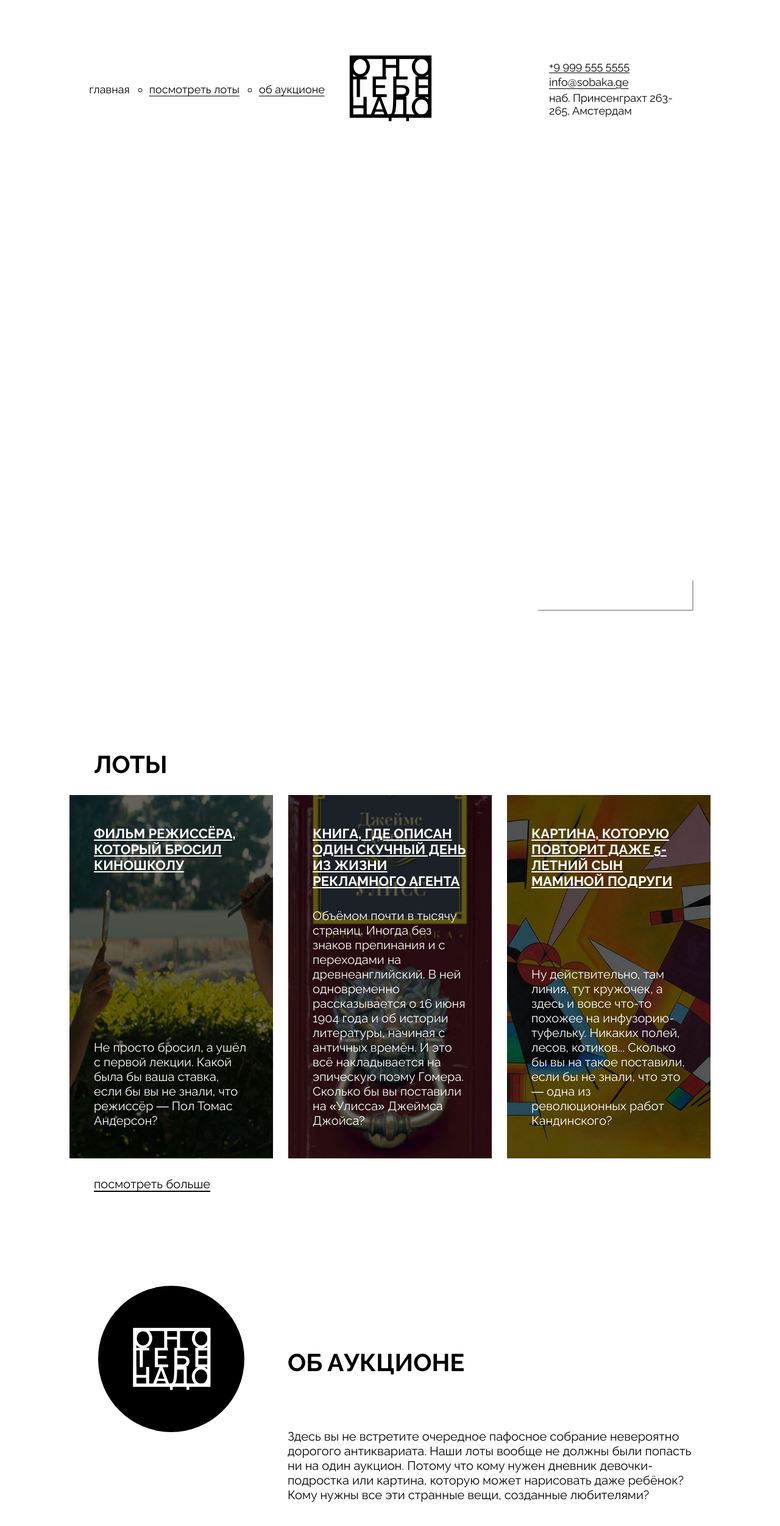
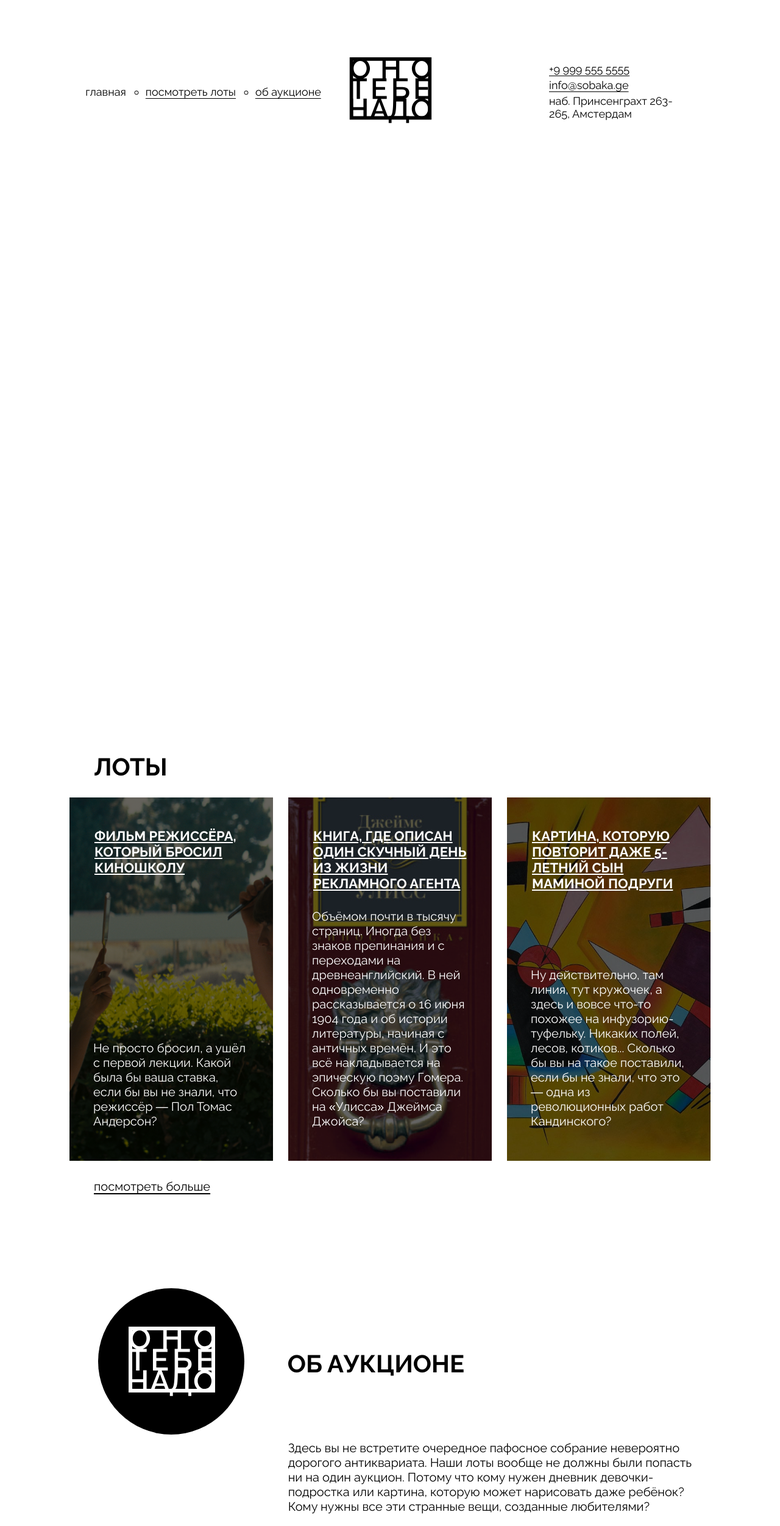
Before and after one commit to Laurovsky/ono-tebe-nado-fd, a plain HTML site: page index.html in a window 1280 px wide. Shown: the top 2503 px of the page at 61% size. Drawn offline with Linux system fonts and the light colour scheme.

Commit message:
final version fix

```diff
--- a/index.html
+++ b/index.html
@@ -13,8 +13,10 @@
     <header class="header">
       <nav class="header__menu">
         <ul class="header__menu-list">
-          <li class="header__menu-list-item_active">
-            <a class="header__menu-link_active" href="#">Главная</a>
+          <li class="header__menu-list-item header__menu-list-item_active">
+            <a class="header__menu-link header__menu-link_active" href="#"
+              >Главная</a
+            >
           </li>
           <li class="header__menu-list-item">
             <a class="header__menu-link" href="#">Посмотреть лоты</a>
@@ -28,27 +30,17 @@
         <img src="images/logo-black.svg" alt="Логотип" />
       </a>
       <address class="header__contacts">
-        <ul class="header__contacts-list">
-          <li class="header__contacts-list-item">
-            <a class="tel" href="tel:+99995555555">+9 999 555 5555</a>
-          </li>
-          <li class="header__contacts-list-item">
-            <a class="mail" href="mailto:info@sobaka.ge">info@sobaka.ge</a>
-          </li>
-          <li class="header__contacts-list_active">
-            <a class="address" href="#"
-              >наб. Принсенграхт 263- 265, Амстердам</a
-            >
-          </li>
-        </ul>
+        <a class="contact-link" href="tel:+99995555555">+9 999 555 5555</a>
+        <a class="contact-link" href="mailto:info@sobaka.ge">info@sobaka.ge</a>
+        <p class="address">наб. Принсенграхт 263- 265, Амстердам</p>
       </address>
     </header>
     <main class="main">
       <section class="main__cover">
         <h1 class="main__title">
-          <span class="main__title-item__one">оно</span>
-          <span class="main__title-item__second">тебе</span>
-          <span class="main__title-item__third">надо</span>
+          <span class="main__title-aligned-text_left">оно</span>
+          <span class="main__title-aligned-text_center">тебе</span>
+          <span class="main__title-aligned-text_right">надо</span>
         </h1>
         <div class="main__description">
           <p class="main__description-subline">
@@ -60,78 +52,54 @@
         </div>
       </section>
       <section class="main__lots">
-        <h1 class="lots__title">
-          <span>лоты</span>
-        </h1>
+        <h2 class="lots__title">лоты</h2>
         <ul class="lots__cards-list">
-          <li class="lots__cards-list-item">
-            <a href="#">
-              <article class="card">
+          <li class="lots__card-list-item">
+            <a class="card-link" href="#">
+              <article class="card card_type_film">
                 <div class="overlay"></div>
-                <img
-                  class="lots_cards-img-01"
-                  src="images/card-lot-01.jpg"
-                  alt="Лот № 1"
-                />
-                <div class="lots__cards-text-wrapper">
-                  <h1 class="lots__cards-title">
+                <h3 class="card__title">
                   Фильм режиссёра, который бросил киношколу
-                  </h1>
-                  <p class="lots__cards-description">
+                </h3>
+                <p class="card__text">
                   Не просто бросил, а ушёл с первой лекции. Какой была бы ваша
                   ставка, если бы вы не знали, что режиссёр — Пол Томас
                   Андерсон?
                 </p>
-                </div>
               </article>
             </a>
           </li>
-          <li class="lots__cards-list-item">
-            <a href="#">
-              <article class="card">
+          <li class="lots__card-list-item">
+            <a class="card-link" href="#">
+              <article class="card card_type_book">
                 <div class="overlay"></div>
-                <img
-                  class="lots_cards-img-02"
-                  src="images/card-lot-02.jpg"
-                  alt="Лот № 2"
-                />
-                <div class="lots__cards-text-wrapper">
-                  <h1 class="lots__cards-title">
-                    Книга, где описан один скучный день из жизни рекламного
-                    агента
-                  </h1>
-                  <p class="lots__cards-description">
-                    Объёмом почти в тысячу страниц. Иногда без знаков препинания
-                    и с переходами на древнеанглийский. В ней одновременно
+                <h3 class="card__title">
+                  Книга, где описан один скучный день из жизни рекламного агента
+                </h3>
+                <p class="card__text">
+                  Объёмом почти в тысячу страниц. Иногда без знаков препинания и
+                  с переходами на древнеанглийский. В ней одновременно
                   рассказывается о 16 июня 1904 года и об истории литературы,
                   начиная с античных времён. И это всё накладывается на
                   эпическую поэму Гомера. Сколько бы вы поставили на «Улисса»
                   Джеймса Джойса?
                 </p>
-                </div>
               </article>
             </a>
           </li>
-          <li class="lots__cards-list-item">
-            <a href="#">
-              <article class="card">
+          <li class="lots__card-list-item">
+            <a class="card-link" href="#">
+              <article class="card card_type_picture">
                 <div class="overlay"></div>
-                <img
-                  class="lots_cards-img-03"
-                  src="images/card-lot-03.jpg"
-                  alt="Лот № 3"
-                />
-                <div class="lots__cards-text-wrapper">
-                  <h1 class="lots__cards-title">
+                <h3 class="card__title">
                   Картина, которую повторит даже 5-летний сын маминой подруги
-                  </h1>
-                  <p class="lots__cards-description">
+                </h3>
+                <p class="card__text">
                   Ну действительно, там линия, тут кружочек, а здесь и вовсе
                   что-то похожее на инфузорию-туфельку. Никаких полей, лесов,
-                    котиков... Сколько бы вы на такое поставили, если бы не
-                    знали, что это — одна из революционных работ Кандинского?
+                  котиков... Сколько бы вы на такое поставили, если бы не знали,
+                  что это — одна из революционных работ Кандинского?
                 </p>
-                </div>
               </article>
             </a>
           </li>
@@ -141,16 +109,17 @@
       <section class="about">
         <div class="about__logo">
           <a class="about__logo-image">
-            <div class="logo-overlay"></div>
+            <div class="logo-overlay">
               <img
                 class="logo-image"
                 src="images/logo-white.svg"
                 alt="Белый логотип аукциона"
               />
+            </div>
           </a>
         </div>
-        <div class="about__column">
-          <h1 class="about__title">Об аукционе</h1>
+        <h2 class="about__title">Об аукционе</h2>
+        <div class="about__text-wrapper">
           <p class="about__text">
             Здесь вы не встретите очередное пафосное собрание невероятно
             дорогого антиквариата. Наши лоты вообще не должны были попасть ни на
@@ -171,14 +140,17 @@
     </main>
     <footer class="footer">
       <address class="footer__contacts">
-        <a class="tel" href="tel:+99995555555">+9 999 555 5555</a>
-        <a class="mail" href="mailto:info@sobaka.ge">info@sobaka.ge</a>
-        <a class="address" href="#">наб. Принсенграхт 263- 265, Амстердам</a>
+        <a class="contact-link" href="tel:+99995555555">+9 999 555 5555</a>
+        <a class="contact-link" href="mailto:info@sobaka.ge">info@sobaka.ge</a>
+        <p class="address">наб. Принсенграхт 263- 265, Амстердам</p>
       </address>
+
       <nav class="footer__menu">
         <ul class="footer__menu-list">
           <li class="footer__menu-list-item">
-            <a class="footer__menu-link_active" href="#">Главная</a>
+            <a class="footer__menu-link footer__menu-link_active" href="#"
+              >Главная</a
+            >
           </li>
           <li class="footer__menu-list-item">
             <a class="footer__menu-link" href="#">Посмотреть лоты</a>
@@ -191,23 +163,29 @@
       <ul class="footer__social-list">
         <li class="footer__social-list-item">
           <a class="footer__social-link" href="#">
-            <span class="footer__social-icon"
-              ><img src="images/yt.svg" alt="Ютуб лого"
-            /></span>
+            <img
+              class="footer__social-icon"
+              src="images/yt.svg"
+              alt="Ютуб лого"
+            />
           </a>
         </li>
         <li class="footer__social-list-item">
           <a class="footer__social-link" href="#">
-            <span class="footer__social-icon"
-              ><img src="images/vk.svg" alt="ВК лого"
-            /></span>
+            <img
+              class="footer__social-icon"
+              src="images/vk.svg"
+              alt="ВК лого"
+            />
           </a>
         </li>
         <li class="footer__social-list-item">
           <a class="footer__social-link" href="#">
-            <span class="footer__social-icon"
-              ><img src="images/pinterest.svg" alt="Пинтерест лого"
-            /></span>
+            <img
+              class="footer__social-icon"
+              src="images/pinterest.svg"
+              alt="Пинтерест лого"
+            />
           </a>
         </li>
       </ul>
--- a/styles/style.css
+++ b/styles/style.css
@@ -1,8 +1,3 @@
-body {
-  max-width: 1100px;
-  font-family: "Raleway", sans-serif;
-}
-
 .header {
   display: grid;
   grid-template-columns: 1fr min-content 1fr;
@@ -10,8 +5,7 @@ body {
   align-items: center;
   align-self: center;
   width: 1100px;
-  height: 293px;
-  margin: auto;
+  margin: 92px auto 89px auto;
   font-size: 18px;
 }
 
@@ -20,7 +14,7 @@ body {
   justify-content: center;
   align-items: center;
   width: 100%;
-  padding-left: 29px;
+  padding-left: 17px;
 }
 
 .header__menu-list {
@@ -32,18 +26,13 @@ body {
 }
 
 .header__menu-list a,
-.header__contacts-list a {
+.contact-link {
   color: #000;
   text-underline-offset: 4px;
 }
 
-.header__menu-list-item_active,
-.header__contacts ul {
-  list-style-type: none;
-}
-
 .header__menu-list-item_active a,
-.header__contacts-list_active a {
+.card-link {
   text-decoration-line: none;
 }
 
@@ -52,19 +41,22 @@ body {
   list-style-type: circle;
 }
 
+.header__menu-list-item_active {
+  list-style-type: none;
+}
+
 .header__logo img {
   width: 140px;
   height: 112px;
 }
 
-.header__contacts-list {
+.header__contacts {
   display: flex;
   flex-direction: column;
   justify-content: right;
   align-items: flex-start;
   gap: 5px;
-  width: 240px;
-  height: 98px;
+  max-width: 240px;
   margin-left: 191px;
   font-style: normal;
 }
@@ -75,7 +67,7 @@ body {
   justify-content: space-between;
   align-items: center;
   width: 1100px;
-  height: 757px;
+  min-height: 757px;
   margin: auto;
   /* оставьте пж этот метод, он тоже рабочий, я overlay через cover реализовал ниже */
   background: linear-gradient(rgba(0, 0, 0, 0.6)),
@@ -88,7 +80,6 @@ body {
   grid-template-rows: auto auto;
   row-gap: 17px;
   width: 1000px;
-  height: 385px;
   padding-top: 165px;
   color: white;
   font-size: 100px;
@@ -96,12 +87,12 @@ body {
   text-transform: uppercase;
 }
 
-.main__title-item__second {
+.main__title-aligned-text_center {
   grid-area: 2/2;
   padding-left: 23px;
 }
 
-.main__title-item__third {
+.main__title-aligned-text_right {
   grid-column: 1/4;
   justify-self: end;
   margin-right: -20px;
@@ -112,7 +103,7 @@ body {
   grid-template-columns: 1fr 256px;
   justify-content: end;
   gap: 94px;
-  margin-bottom: 48px;
+  margin-bottom: 52px;
 }
 
 .main__description-subline {
@@ -126,11 +117,11 @@ body {
 .main__subline-button {
   justify-self: center;
   align-self: center;
-  width: 256px;
-  height: 51px;
-  border-color: white;
-  border-radius: 1px;
+  min-width: 256px;
+  min-height: 51px;
+  border: 1px solid #ffffff;
   box-shadow: none;
+  outline: none;
   background-color: transparent;
 }
 
@@ -140,13 +131,12 @@ body {
   text-transform: uppercase;
 }
 
-.main__subline-button:hover,
-.lots__cards-list-item:hover {
+.main__subline-button:hover {
   background-color: rgba(0, 0, 0, 0.6);
   cursor: pointer;
 }
 
-.lots__title span {
+.lots__title {
   display: flex;
   margin-left: 40px;
   font-size: 40px;
@@ -172,8 +162,10 @@ body {
 
 .card {
   position: relative;
+  display: grid;
+  align-content: space-between;
   width: 334px;
-  height: 596px;
+  min-height: 596px;
 }
 
 .overlay {
@@ -184,14 +176,16 @@ body {
   background-color: rgba(0, 0, 0, 0.6);
 }
 
-.lots_cards-img-01,
-.lots_cards-img-02,
-.lots_cards-img-03 {
-  position: absolute;
-  z-index: -1;
-  width: 100%;
-  height: 100%;
-  object-fit: cover;
+.card_type_film {
+  background: url(../images/card-lot-01.jpg) center/cover;
+}
+
+.card_type_book {
+  background: url(../images/card-lot-02.jpg) center/cover;
+}
+
+.card_type_picture {
+  background: url(../images/card-lot-03.jpg) center/cover;
 }
 
 .main__lots-more {
@@ -202,85 +196,76 @@ body {
   text-underline-offset: 4px;
 }
 
-.lots__cards-title {
-  width: 254px;
-  margin-top: 50px;
+.card__title {
+  position: relative;
+  z-index: 2;
+  max-width: 254px;
+  margin-left: 41px;
+  padding-top: 50px;
+  padding-bottom: 10px;
   color: white;
   font-size: 22px;
   text-decoration: underline;
   text-transform: uppercase;
 }
 
-.lots__cards-description {
-  width: 254px;
-  padding-bottom: 50px;
+.card__text {
+  position: relative;
+  z-index: 2;
+  max-width: 254px;
+  margin-bottom: 53px;
+  margin-left: 39px;
   color: white;
   font-size: 20px;
 }
 
-.lots__cards-list-item a {
-  text-decoration: none;
-}
-
-.lots__cards-text-wrapper {
-  position: relative;
-  z-index: 2;
-  display: flex;
-  flex-direction: column;
-  justify-content: space-between;
-  align-items: center;
-  height: 100%;
-}
-
 .about {
-  display: flex;
+  display: grid;
+  grid-template-columns: 1fr 2fr;
+  grid-auto-rows: auto;
   width: 1052px;
-  height: 595px;
-  margin: 120px auto 180px auto;
+  margin: 120px auto 174px auto;
 }
 
 .about__logo {
+  grid-column: 1;
+  grid-row: 1 / span 3;
   margin-top: 35px;
   margin-left: 47px;
 }
 
-.about__logo-image {
-  position: relative;
+.logo-overlay {
   display: flex;
   justify-content: center;
   align-items: center;
   width: 240px;
   height: 240px;
-}
-
-.logo-overlay {
-  position: absolute;
-  z-index: 1;
-  width: 100%;
-  height: 100%;
   border-radius: 50%;
   background-color: #000;
 }
 
 .logo-image {
-  position: relative;
-  z-index: 2;
-  width: 136px;
-  height: 102px;
-}
-.about__column {
-  display: grid;
-  grid-template-rows: 100px 1fr 1fr;
-  align-items: end;
-  margin: 84px 24px 0 71px;
+  width: 148px;
+  height: 1114px;
 }
 
 .about__title {
+  margin-top: 135px;
+  margin-bottom: 103px;
+  margin-left: 7px;
   font-size: 40px;
   text-transform: uppercase;
 }
 
+.about__text-wrapper {
+  display: grid;
+  gap: 15px;
+}
+
 .about__text {
+  margin-left: 8px;
+  padding-right: 10px;
+  padding-bottom: 11px;
   font-size: 20px;
 }
 
@@ -288,9 +273,21 @@ body {
   display: grid;
   grid-template-columns: 1fr 1fr 1fr;
   width: 1100px;
-  height: 180px;
-  margin: 183px auto 0 auto;
+  margin-bottom: 10px;
+  font-size: 18px;
 }
+
+.footer__contacts {
+  display: flex;
+  flex-direction: column;
+  justify-content: right;
+  align-items: flex-start;
+  gap: 5px;
+  max-width: 264.57px;
+  margin-left: 50px;
+  font-style: normal;
+}
+
 .footer__menu-list {
   text-align: center;
   list-style-type: none;
@@ -300,11 +297,11 @@ body {
   text-decoration: none;
 }
 
-.footer__menu-list a,
-.footer__contacts a {
+.footer__menu-list a {
   color: #000;
   font-size: 18px;
   font-style: normal;
+  text-underline-offset: 4px;
   text-transform: lowercase;
 }
 
@@ -314,23 +311,15 @@ body {
   justify-content: flex-start;
 }
 
-.footer__contacts {
-  display: flex;
-  flex-direction: column;
-  justify-content: start;
-  align-items: start;
-  margin-left: 51.1px;
-}
-
 .footer__social-list {
   display: flex;
   justify-content: space-around;
   padding-right: 25px;
-  padding-left: 46px;
+  padding-left: 52px;
   list-style-type: none;
 }
 
-.footer__social-icon img {
+.footer__social-icon {
   width: 48px;
   height: 48px;
 }
```
Lines whose indentation alone changed are shown as unchanged.
